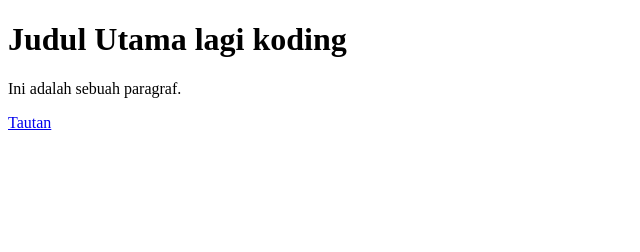
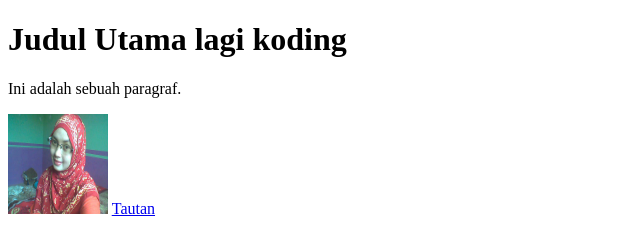
Before and after one commit to Revou-Coding-Camp/codingcamp-30-jun-25-yusronzainuddin, a plain HTML site: page index.html in a window 1280 px wide. Shown: the whole page, without its empty margins (0-640 px from the left). Drawn offline with Linux system fonts and the light colour scheme.

Commit message:
Update index.html

```diff
--- a/index.html
+++ b/index.html
@@ -9,6 +9,7 @@
   <!-- Konten halaman web akan ditempatkan di sini -->
   <h1>Judul Utama lagi koding</h1>
   <p>Ini adalah sebuah paragraf.</p>
+  <img src="dulu.jpg" alt="Logo Perusahaan" width="100" height="100">
   <a href="https://www.example.com">Tautan</a>
 </body>
 </html>
```
